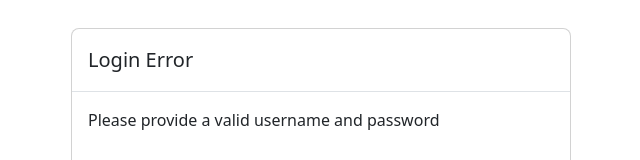
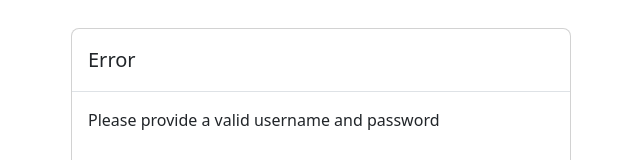
Before and after one commit to mgzzl/kva-react, a React (Create React App) app: page / in a window 1280 px wide. Both pictures are taken after typing "Sample", "Sample123" into the empty fields and a click on the button "Login". Shown: the top 160 px of the page, without its empty margins (319-959 px from the left). Built offline with nearby package versions, Linux system fonts and the light colour scheme; what @react-pdf/renderer would draw is missing.

Commit message:
update Modal

```diff
--- a/src/components/ErrorModal.tsx
+++ b/src/components/ErrorModal.tsx
@@ -13,7 +13,7 @@ const ErrorModal: React.FC<ErrorModalProps> = ({ show, handleClose, message }) =
             <div className="modal-dialog" role="document">
                 <div className="modal-content">
                     <div className="modal-header">
-                        <h5 className="modal-title">Login Error</h5>
+                        <h5 className="modal-title">Error</h5>
                     </div>
                     <div className="modal-body">
                         <p>{message}</p>
```
